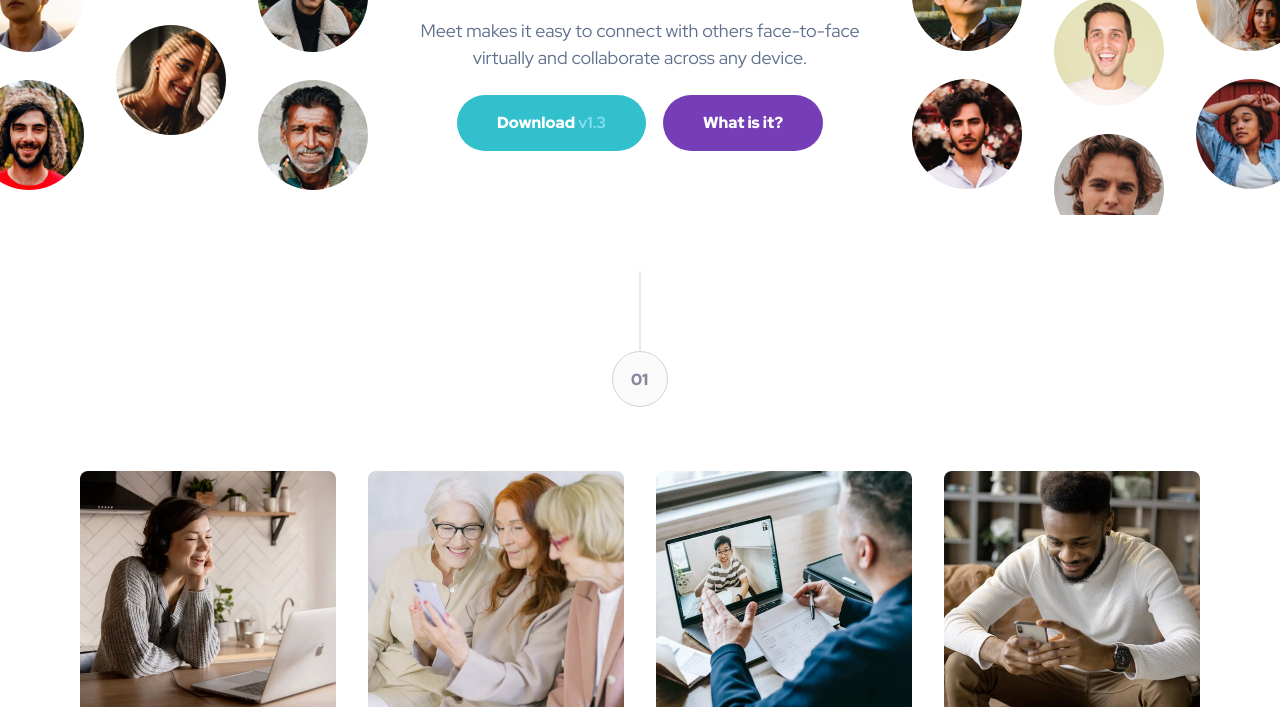
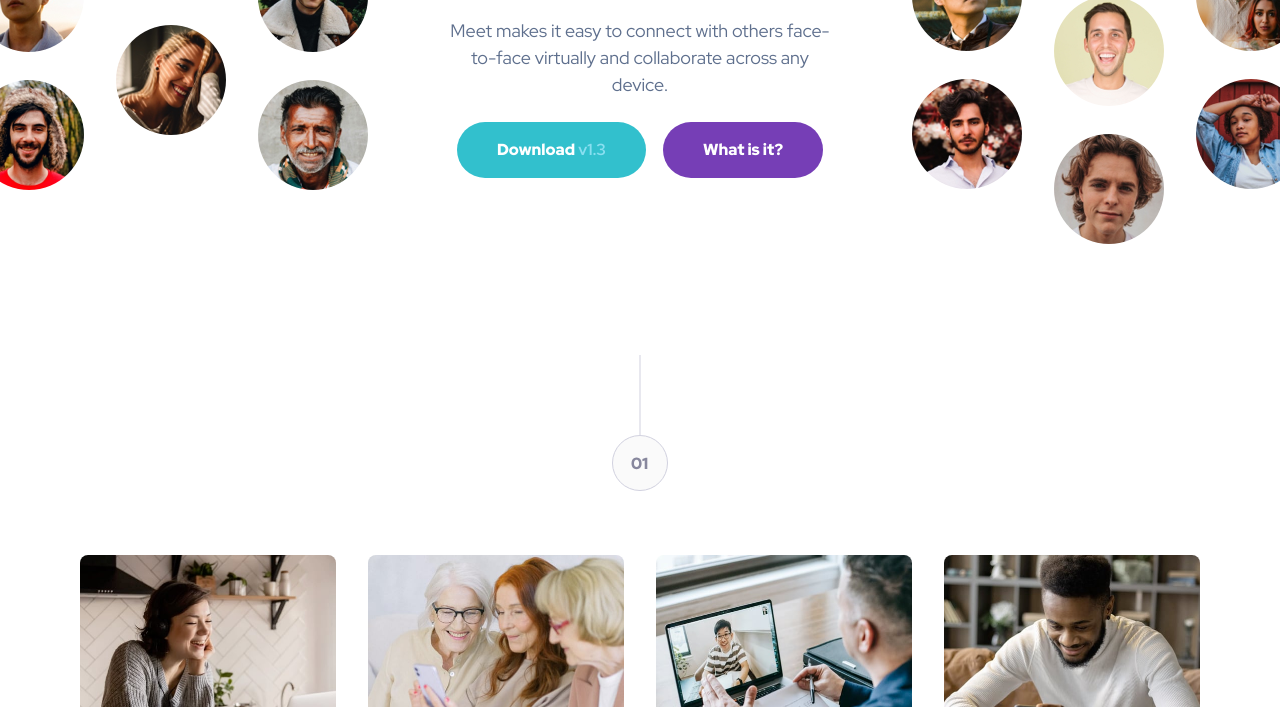
Before and after one commit to Jomagene/meet-landing-page, a plain HTML site: page index.html in a window 1280 px wide. Shown: the part 285-992 px from the top of the page. Drawn offline with Linux system fonts and the light colour scheme.

Commit message:
style: adjust the final layout to match the design

```diff
--- a/styles/style.scss
+++ b/styles/style.scss
@@ -80,6 +80,7 @@ header {
     .header-actions {
       max-width: 28.01875rem;
       margin: 0 auto;
+      padding: 0 2rem;
       display: flex;
       flex-direction: column;
       align-items: center;
@@ -181,7 +182,7 @@ footer {
 
 @media (min-width: 45rem) {
   header .hero {
-    padding-bottom: 4rem;
+    padding-bottom: 7.585rem;
     .header-actions {
       h1 {
         font-size: 3rem;
@@ -258,6 +259,7 @@ footer {
   }
 
   main {
+    padding-bottom: 4.5rem;
     .figures {
       gap: 2rem;
     }
@@ -274,7 +276,7 @@ footer {
 
   footer {
     .footer-content {
-      padding: 4rem 10rem;
+      padding: 7rem 10rem;
       flex-direction: row;
       justify-content: space-between;
       h1 {
```
Also changed, not shown: styles/style.css.
